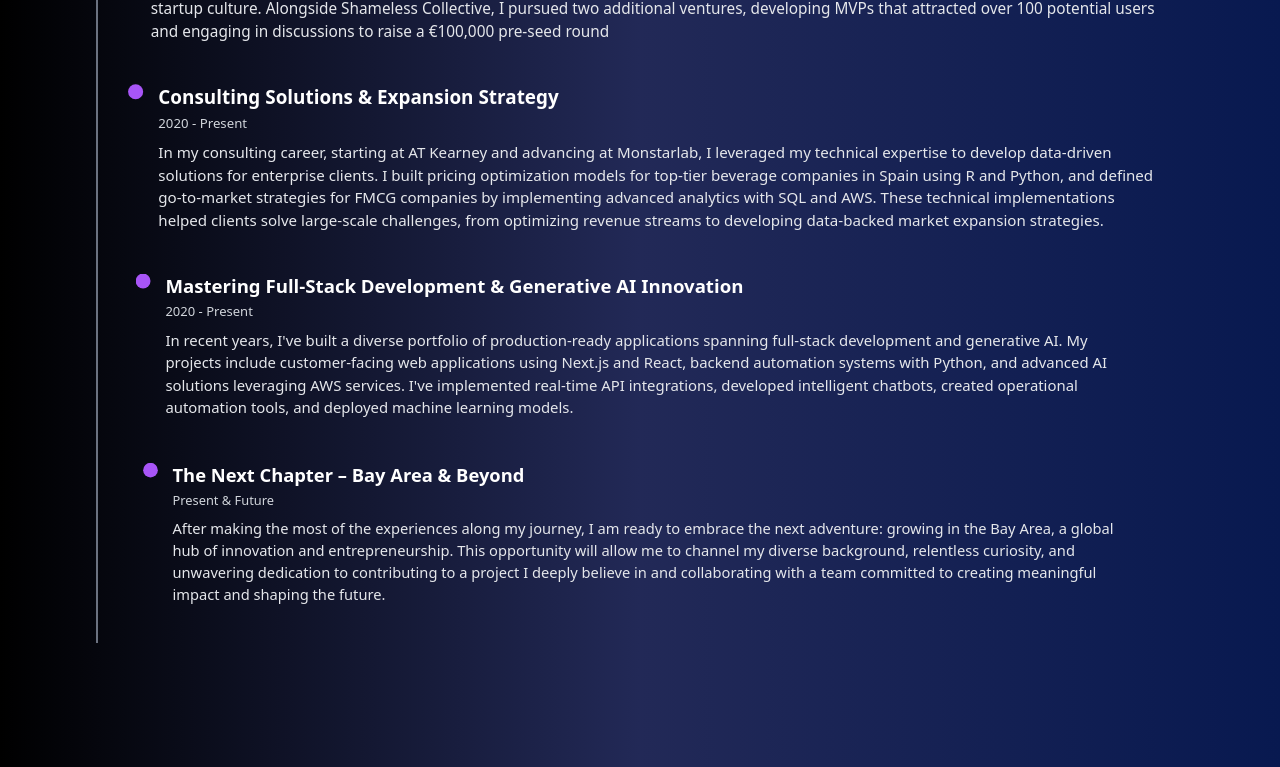
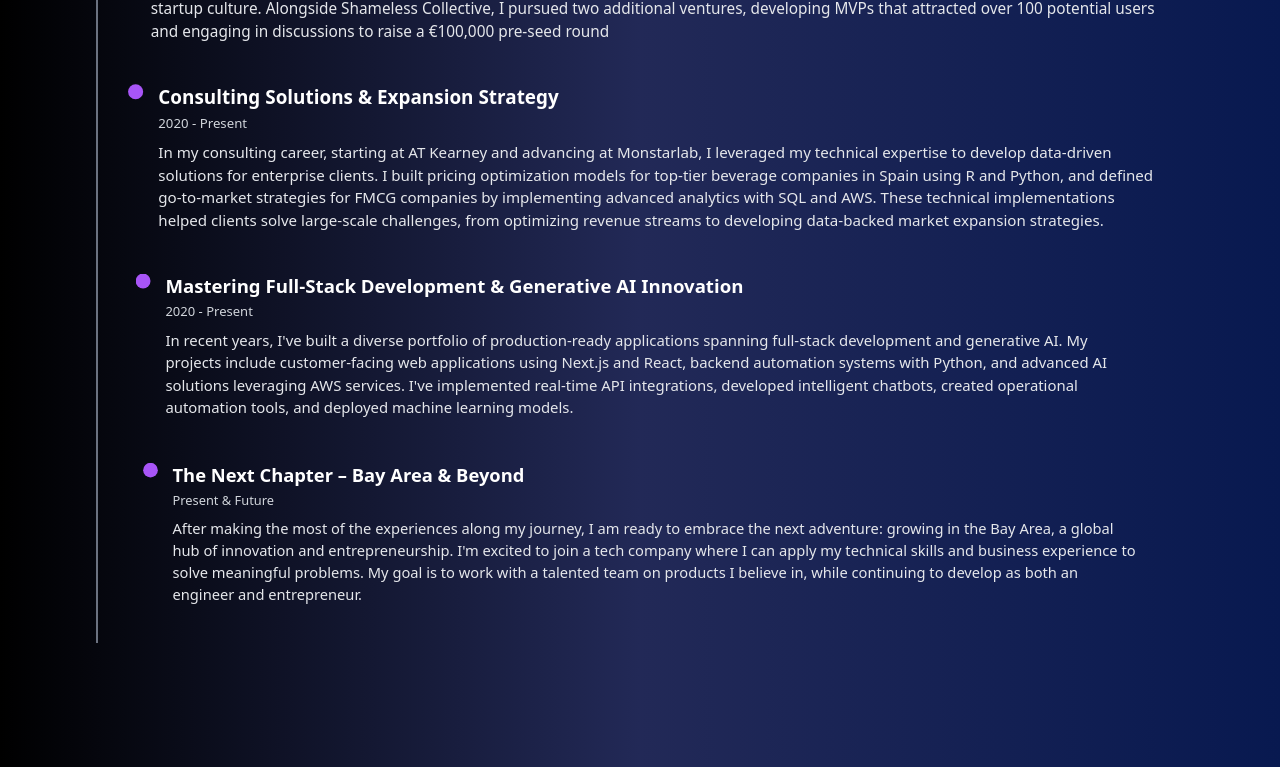
Before and after one commit to gericke98/portfolio, a Next.js app: page / in a window 1280 px wide. Shown: the part 1321-2088 px from the top of the page. Built offline with nearby package versions, Linux system fonts and the light colour scheme.

Commit message:
placeholder

```diff
--- a/placeholder.ts
+++ b/placeholder.ts
@@ -9,7 +9,7 @@ export const timelineData = [
     title: "Entrepreneurial Journey – Shameless Collective & Beyond",
     date: "2016 - Present",
     description:
-      "Shameless Collective began as a nascent dream among three friends but transformed into a serious venture over the last two years. Noticing we were suffering in client service and retention, I developed a full-stack returns portal and an AI-powered chatbot that drove us to boost our recurring customers and boost our sales by 200%.\u2028\u2028My entrepreneurial spirit was significantly boosted during my time at Santa Clara University, where I immersed myself in Silicon Valley's startup culture. Alongside Shameless Collective, I pursued two additional ventures, developing MVPs that attracted over 100 potential users and engaging in discussions to raise a €100,000 pre-seed round",
+      "Shameless Collective began as a nascent dream among three friends but transformed into a serious venture over the last two years. Noticing we were suffering in client service and retention, I developed a full-stack returns portal and an AI-powered chatbot that drove us to boost our recurring customers and our sales by 200%.\u2028\u2028My entrepreneurial spirit was significantly spurred during my time at Santa Clara University, where I immersed myself in Silicon Valley's startup culture. Alongside Shameless Collective, I pursued two additional ventures, developing MVPs that attracted over 100 potential users and engaging in discussions to raise a €100,000 pre-seed round",
   },
   {
     title: "Consulting Solutions & Expansion Strategy",
@@ -27,7 +27,7 @@ export const timelineData = [
     title: "The Next Chapter – Bay Area & Beyond",
     date: "Present & Future",
     description:
-      "After making the most of the experiences along my journey, I am ready to embrace the next adventure: growing in the Bay Area, a global hub of innovation and entrepreneurship. This opportunity will allow me to channel my diverse background, relentless curiosity, and unwavering dedication to contributing to a project I deeply believe in and collaborating with a team committed to creating meaningful impact and shaping the future.",
+      "After making the most of the experiences along my journey, I am ready to embrace the next adventure: growing in the Bay Area, a global hub of innovation and entrepreneurship. I'm excited to join a tech company where I can apply my technical skills and business experience to solve meaningful problems. My goal is to work with a talented team on products I believe in, while continuing to develop as both an engineer and entrepreneur.",
   },
 ];
 
```
